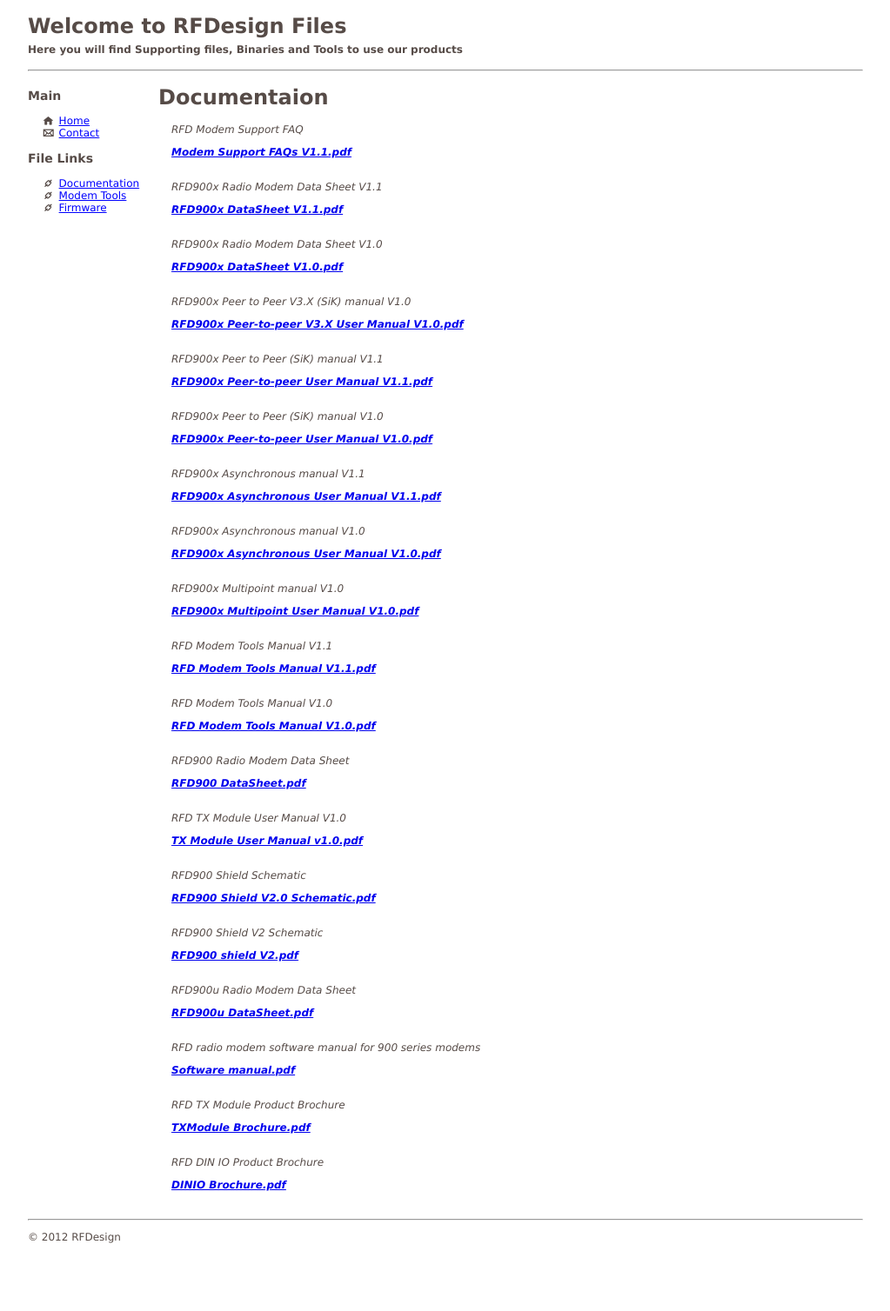
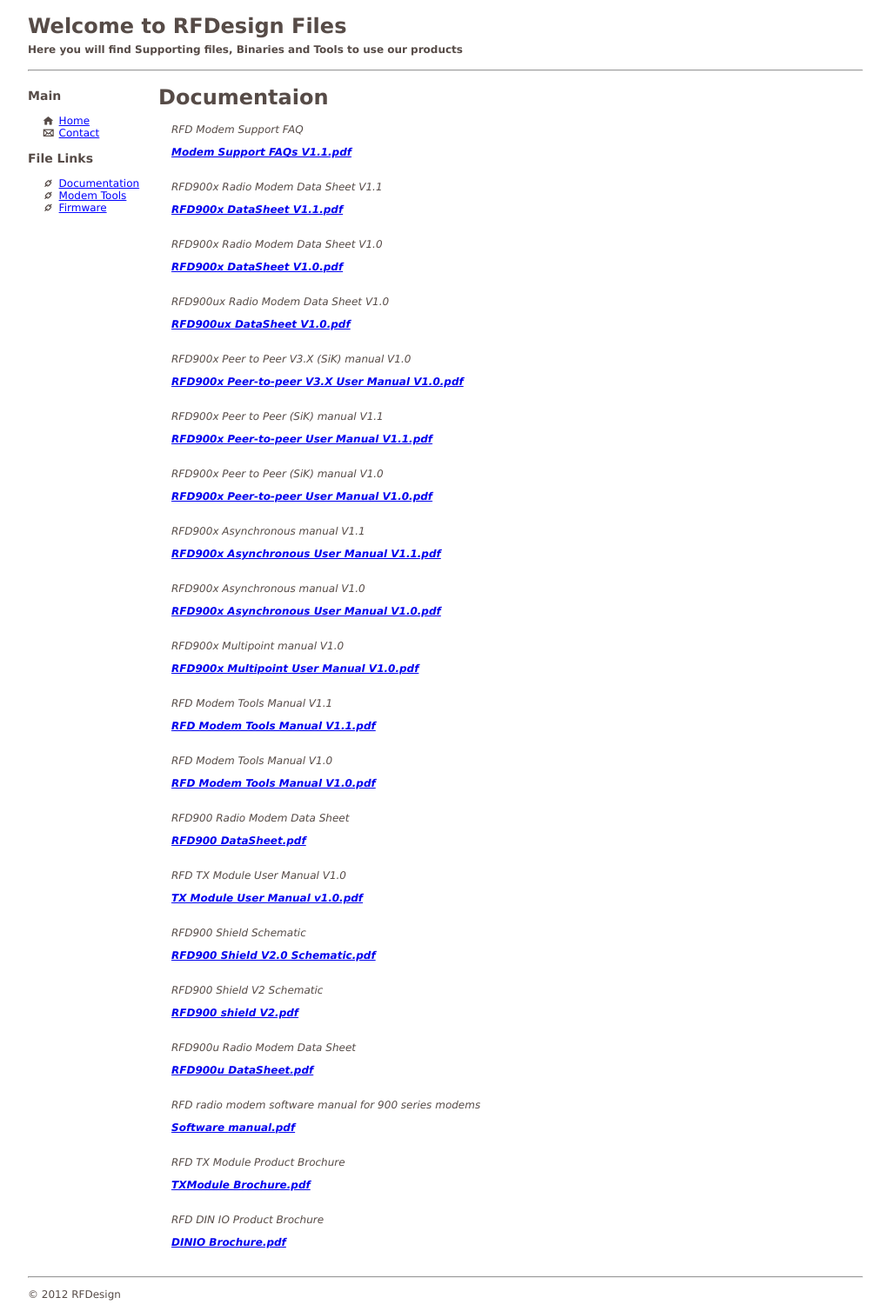
Before and after one commit to RFDesign/rfdesign.github.io, a Jekyll site: the page built from docs.html, in a window 1280 px wide. Shown: the whole page at 87% size, without its empty margins (26-1049 px from the left). Built offline with Jekyll 4.4.1, drawn with Linux system fonts in a browser that asks for light colours; before the commit the page ends 1442 px from its top, so only the background shows below that.

Commit message:
Added UX datasheet entry

```diff
--- a/_data/docs.yml
+++ b/_data/docs.yml
@@ -4,6 +4,8 @@
   des: RFD900x Radio Modem Data Sheet V1.1
 - file: RFD900x DataSheet V1.0.pdf
   des: RFD900x Radio Modem Data Sheet V1.0
+- file: RFD900ux DataSheet V1.0.pdf
+  des: RFD900ux Radio Modem Data Sheet V1.0
 - file: RFD900x Peer-to-peer V3.X User Manual V1.0.pdf
   des: RFD900x Peer to Peer V3.X (SiK) manual V1.0
 - file: RFD900x Peer-to-peer User Manual V1.1.pdf
```
